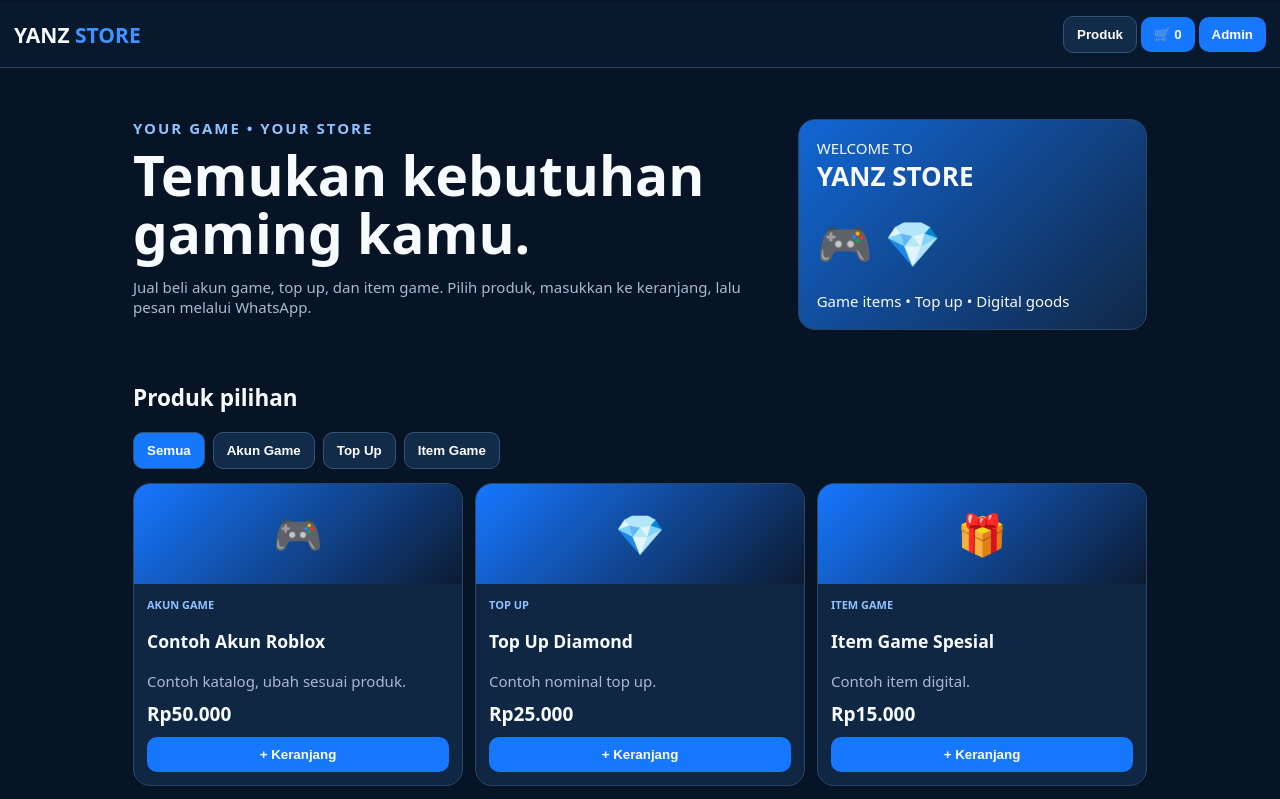
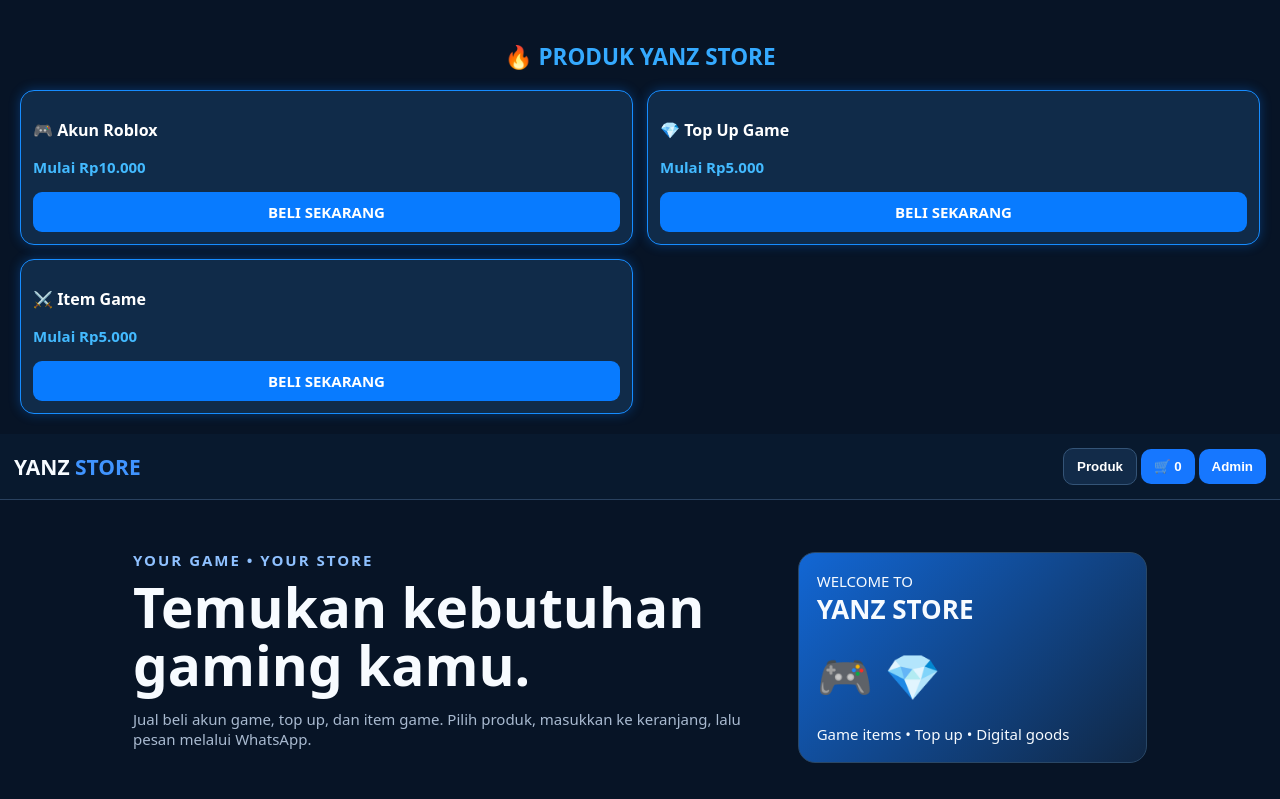
Before and after one commit to reysnake487-hue/yanzst, a plain HTML site: page index.html in a window 1280 px wide. Shown: the part 962-1761 px from the top of the page. Drawn offline with Linux system fonts and the light colour scheme.

Commit message:
Update index.html

```diff
--- a/index.html
+++ b/index.html
@@ -4,6 +4,81 @@
 @media(max-width:700px){.hero{grid-template-columns:1fr}.grid{grid-template-columns:repeat(2,1fr)}}@media(max-width:390px){.grid{grid-template-columns:1fr}}
 </style></head><body>
   <img src="Banner%20Gaming%20Neon%20YANZ%20STORE.png" alt="YANZ STORE" style="width:100%;border-radius:15px;">
+  <style>
+.product-section {
+  padding: 20px;
+  background: #071426;
+  color: white;
+}
+.product-section h2 {
+  color: #35aaff;
+  text-align: center;
+}
+.product-grid {
+  display: grid;
+  grid-template-columns: repeat(2, 1fr);
+  gap: 14px;
+}
+.product-card {
+  background: #102b49;
+  border: 1px solid #168cff;
+  border-radius: 14px;
+  padding: 12px;
+  box-shadow: 0 0 12px #087bff55;
+}
+.product-card h3 {
+  font-size: 16px;
+}
+.product-card p {
+  color: #43baff;
+  font-weight: bold;
+}
+.buy-btn {
+  display: block;
+  background: #087bff;
+  color: white;
+  padding: 10px;
+  border-radius: 9px;
+  text-align: center;
+  text-decoration: none;
+  font-weight: bold;
+}
+</style>
+
+<div class="product-section">
+  <h2>🔥 PRODUK YANZ STORE</h2>
+
+  <div class="product-grid">
+
+    <div class="product-card">
+      <h3>🎮 Akun Roblox</h3>
+      <p>Mulai Rp10.000</p>
+      <a class="buy-btn"
+      href="https://wa.me/62882000059866?text=Min%20saya%20mau%20beli%20akun%20Roblox">
+      BELI SEKARANG
+      </a>
+    </div>
+
+    <div class="product-card">
+      <h3>💎 Top Up Game</h3>
+      <p>Mulai Rp5.000</p>
+      <a class="buy-btn"
+      href="https://wa.me/62882000059866?text=Min%20saya%20mau%20top%20up">
+      BELI SEKARANG
+      </a>
+    </div>
+
+    <div class="product-card">
+      <h3>⚔️ Item Game</h3>
+      <p>Mulai Rp5.000</p>
+      <a class="buy-btn"
+      href="https://wa.me/62882000059866?text=Min%20saya%20mau%20beli%20item">
+      BELI SEKARANG
+      </a>
+    </div>
+
+  </div>
+</div>
 <header><div class="brand">YANZ <span>STORE</span></div><div><button class="secondary" onclick="go('produk')">Produk</button> <button onclick="go('cart')">🛒 <span id="count">0</span></button> <button onclick="admin()">Admin</button></div></header>
 <main class="wrap"><div class="hero"><div><div style="color:#8fc1ff;font-weight:800;letter-spacing:2px">YOUR GAME • YOUR STORE</div><h1>Temukan kebutuhan gaming kamu.</h1><p class="muted">Jual beli akun game, top up, dan item game. Pilih produk, masukkan ke keranjang, lalu pesan melalui WhatsApp.</p></div><div class="banner"><div>WELCOME TO</div><b>YANZ STORE</b><div style="font-size:45px;margin:18px 0">🎮 💎</div><div>Game items • Top up • Digital goods</div></div></div>
 <section id="produk"><h2>Produk pilihan</h2><div class="filters"><button class="active" onclick="filter('Semua',this)">Semua</button><button onclick="filter('Akun Game',this)">Akun Game</button><button onclick="filter('Top Up',this)">Top Up</button><button onclick="filter('Item Game',this)">Item Game</button></div><div class="grid" id="products"></div></section>
```
